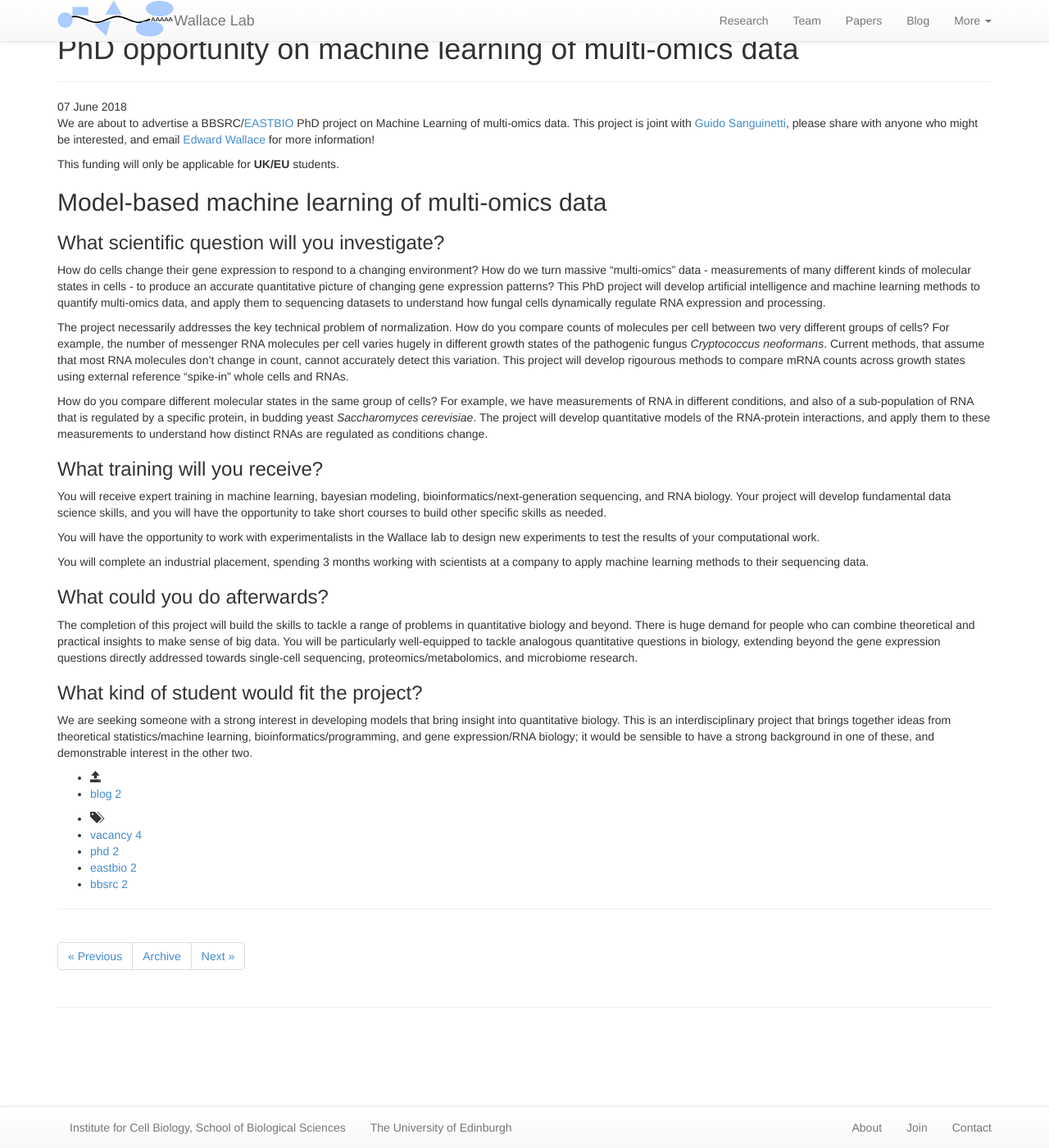
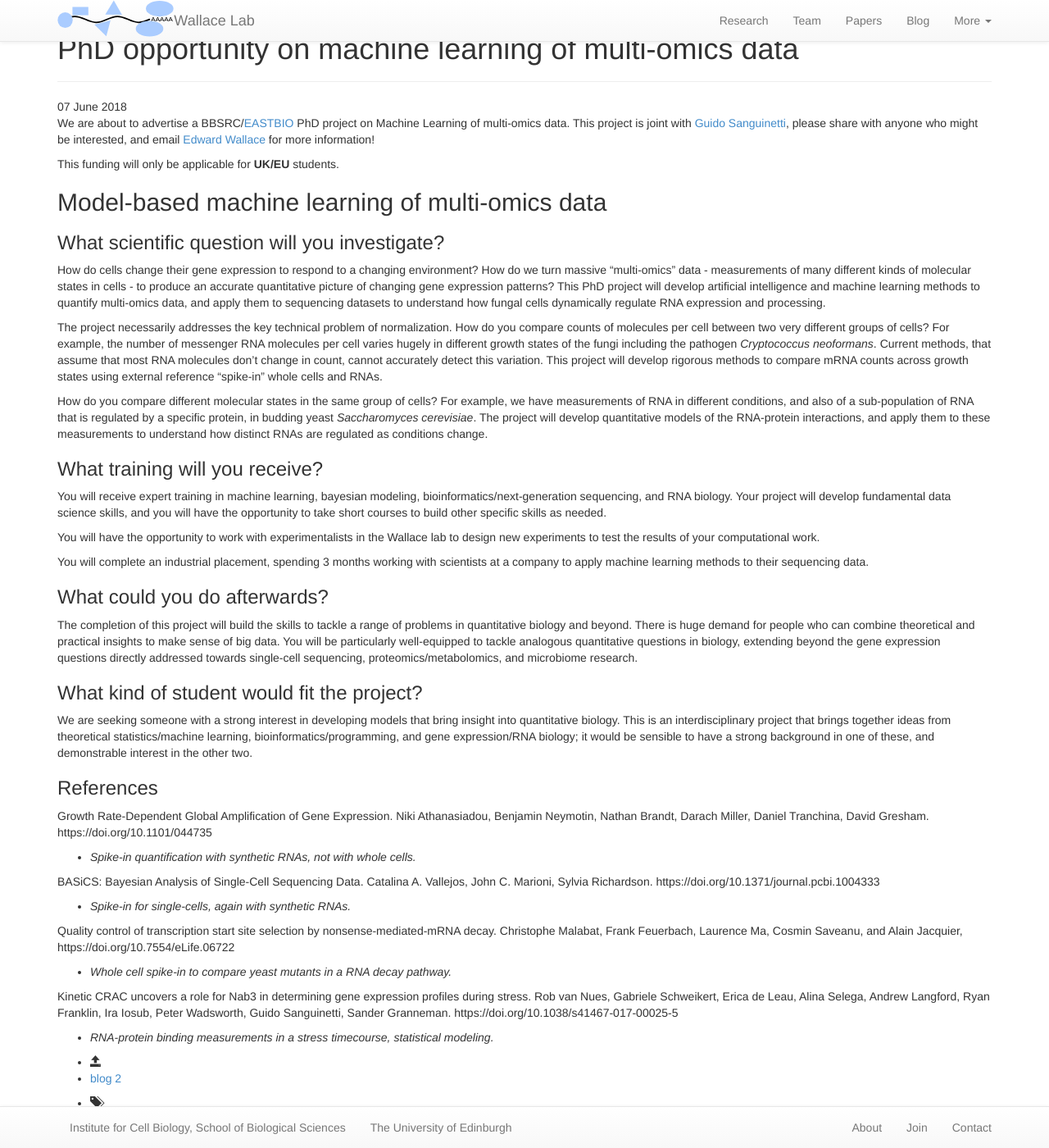
Before and after one commit to swinterbourne/ewallace.github.io, a Jekyll site: the page built from blog/_posts/2018-06-07-phd-multi-omics.md, in a window 1280 px wide and 1400 px high. Shown: the whole window at 82% size. Built offline with Jekyll 4.4.1, drawn with Linux system fonts in a browser that asks for light colours; nearby versions of some CDN libraries.

Commit message:
refs to multi-omics phd

```diff
--- a/blog/_posts/2018-06-07-phd-multi-omics.md
+++ b/blog/_posts/2018-06-07-phd-multi-omics.md
@@ -20,7 +20,7 @@
 
 How do cells change their gene expression to respond to a changing environment? How do we turn massive "multi-omics” data -  measurements of many different kinds of molecular states in cells - to produce an accurate quantitative picture of changing gene expression patterns? This PhD project will develop artificial intelligence and machine learning methods to quantify multi-omics data, and apply them to sequencing datasets to understand how fungal cells dynamically regulate RNA expression and processing.
 
-The project necessarily addresses the key technical problem of normalization. How do you compare counts of molecules per cell between two very different groups of cells? For example, the number of messenger RNA molecules per cell varies hugely in different growth states of the pathogenic fungus *Cryptococcus neoformans*. Current methods, that assume that most RNA molecules don’t change in count, cannot accurately detect this variation. This project will develop rigourous methods to compare mRNA counts across growth states using external reference “spike-in” whole cells and RNAs.
+The project necessarily addresses the key technical problem of normalization. How do you compare counts of molecules per cell between two very different groups of cells? For example, the number of messenger RNA molecules per cell varies hugely in different growth states of the fungi including the pathogen *Cryptococcus neoformans*. Current methods, that assume that most RNA molecules don’t change in count, cannot accurately detect this variation. This project will develop rigorous methods to compare mRNA counts across growth states using external reference “spike-in” whole cells and RNAs.
 
 How do you compare different molecular states in the same group of cells? For example, we have measurements of RNA in different conditions, and also of a sub-population of RNA that is regulated by a specific protein, in budding yeast *Saccharomyces cerevisiae*. The project will develop quantitative models of the RNA-protein interactions, and apply them to these measurements to understand how distinct RNAs are regulated as conditions change.
 
@@ -42,3 +42,28 @@
 ### What kind of student would fit the project?
 
 We are seeking someone with a strong interest in developing models that bring insight into quantitative biology. This is an interdisciplinary project that brings together ideas from theoretical statistics/machine learning, bioinformatics/programming, and gene expression/RNA biology; it would be sensible to have a strong background in one of these, and demonstrable interest in the other two.
+
+### References
+
+Growth Rate-Dependent Global Amplification of Gene Expression.
+Niki Athanasiadou, Benjamin Neymotin, Nathan Brandt, Darach Miller, Daniel Tranchina, David Gresham.
+https://doi.org/10.1101/044735
+- *Spike-in quantification with synthetic RNAs, not with whole cells.*
+
+
+BASiCS: Bayesian Analysis of Single-Cell Sequencing Data.
+Catalina A. Vallejos, John C. Marioni, Sylvia Richardson.
+https://doi.org/10.1371/journal.pcbi.1004333
+- *Spike-in for single-cells, again with synthetic RNAs.*
+
+
+Quality control of transcription start site selection by nonsense-mediated-mRNA decay.
+Christophe Malabat, Frank Feuerbach, Laurence Ma, Cosmin Saveanu, and Alain Jacquier,
+https://doi.org/10.7554/eLife.06722
+- *Whole cell spike-in to compare yeast mutants in a RNA decay pathway.*
+
+
+Kinetic CRAC uncovers a role for Nab3 in determining gene expression profiles during stress.
+Rob van Nues, Gabriele Schweikert, Erica de Leau, Alina Selega, Andrew Langford, Ryan Franklin, Ira Iosub, Peter Wadsworth, Guido Sanguinetti, Sander Granneman.
+https://doi.org/10.1038/s41467-017-00025-5
+- *RNA-protein binding measurements in a stress timecourse, statistical modeling.*
```
